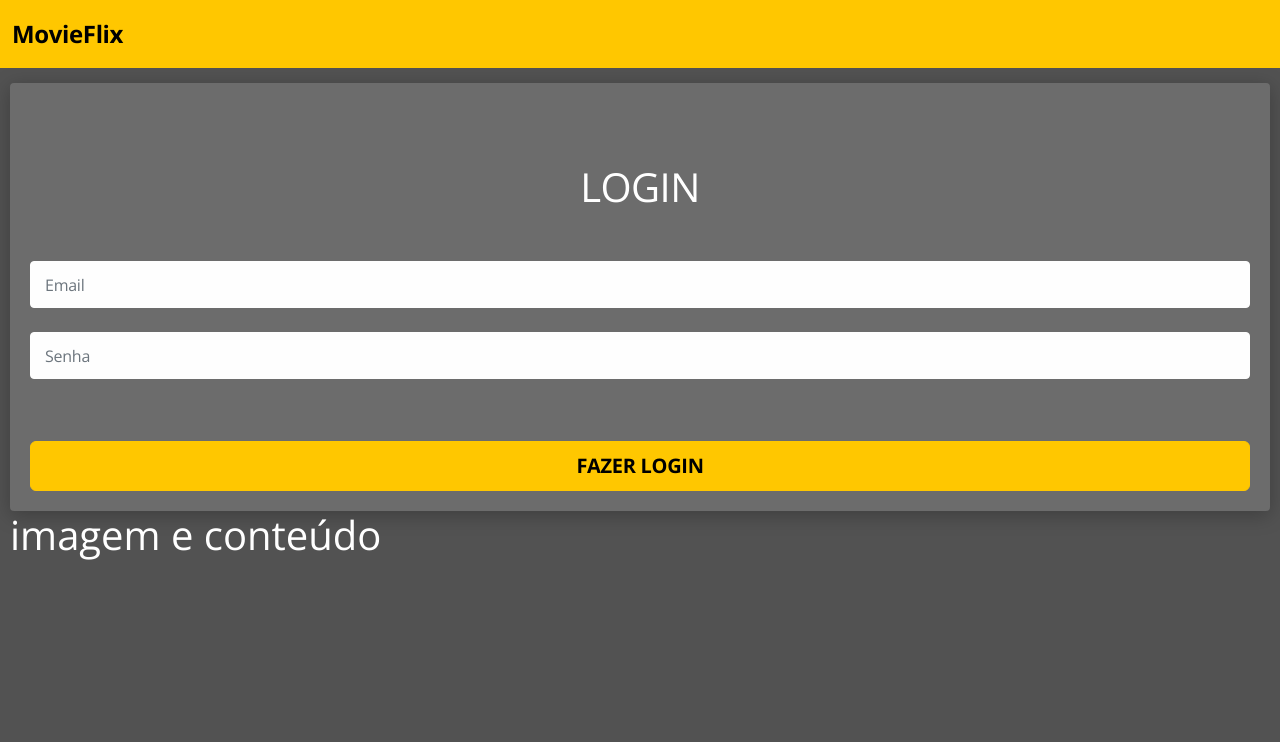
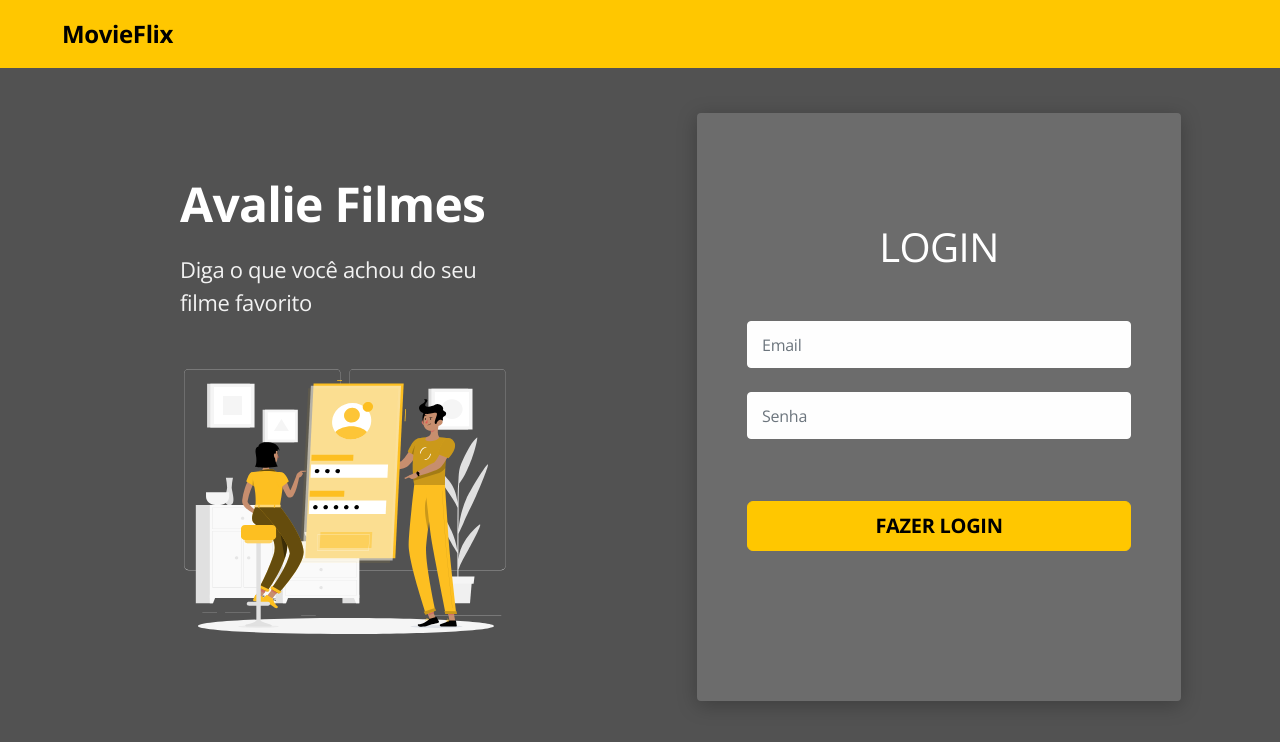
Before and after one commit to LorenzoBondan/MovieFlix, a React (Create React App) app in the folder frontend/: page / in a window 1280 px wide. Shown: the top 742 px of the page. Built offline with nearby package versions, Linux system fonts and the light colour scheme.

Commit message:
Responsive home layout

```diff
--- a/frontend/src/components/Navbar/styles.css
+++ b/frontend/src/components/Navbar/styles.css
@@ -1,6 +1,5 @@
 .main-nav {
     min-height: 68px;
-    padding-left: 18px;
 }
 
 .nav-logo-text, .nav-logo-text:hover{
@@ -14,10 +13,23 @@
     letter-spacing: -0.015em;
     text-decoration: none;
     margin-bottom: 0;
+    margin-left: 10px;
+}
+
+@media(min-width:576px){
+    .nav-logo-text h4 {
+        margin-left: 23px;
+    }
+}
+
+@media(min-width:768px){
+    .nav-logo-text h4 {
+        margin-left: 31px;
+    }
 }
 
 @media(min-width:1200px){
-    .main-nav {
-        padding-left: 50px;
+    .nav-logo-text h4 {
+        margin-left: 50px;
     }
 }
--- a/frontend/src/pages/Home/Login/index.tsx
+++ b/frontend/src/pages/Home/Login/index.tsx
@@ -1,4 +1,5 @@
 import { Link } from 'react-router-dom';
+import {ReactComponent as ImgHome} from 'assets/images/home-image.svg';
 
 import './styles.css';
 
@@ -38,7 +39,14 @@ const Login = () => {
     </div>
 
     <div className='content-container'>
-        <h1>imagem e conteúdo</h1>
+        <div className='content-container-text'>
+            <h1>Avalie Filmes</h1>
+            <p>Diga o que você achou do seu filme favorito</p>
+        </div>
+
+        <div className='content-container-image'>
+            <ImgHome />
+        </div>
     </div>
 
     </div>
--- a/frontend/src/pages/Home/Login/styles.css
+++ b/frontend/src/pages/Home/Login/styles.css
@@ -1,11 +1,15 @@
 .home-container {
     padding: 10px;
+
+
 }
 
 .login-card {
     padding: 20px;
     font-size: 16px;
     margin-top: 5px;
+
+
 }
 
 .login-card h1{
@@ -40,6 +44,7 @@ input[type=text], input[type=password]{
     width: 100%;
     height: 50px;
     margin-top: 54px;
+    margin-bottom: 100px;
 }
 
 .login-card button h6{
@@ -57,10 +62,77 @@ input[type=text], input[type=password]{
     display: none;
 }
 
+
+@media(min-width:576px){
+    .home-container {
+        padding: 40px 50px;
+        display: flex;
+        align-items: center;
+        justify-content: center;
+    }
+
+    .login-card {
+        padding: 50px;
+        font-size: 16px;
+        margin-top: 5px;
+    }
+
+    .login-card button {
+        width: 384px;
+    }
+
+    input[type=text], input[type=password]{
+        width: 384px;
+    }
+}
+
+@media(min-width:768px){
+    .home-container {
+        padding: 40px 145px;
+    }
+}
+
+
 @media(min-width:1200px){
 
+    .home-container {
+        display: flex;
+        flex-direction: row-reverse;
+        justify-content: space-around;
+    }
 
     .content-container {
         display: unset;
+        padding: 10px;
+        margin-right: 150px;
     }
+
+    .content-container h1 {
+        font-weight: 700;
+        font-size: 48px;
+        letter-spacing: -0.015em;
+
+        color: #FFFFFF;
+
+        margin-bottom: 20px;
+        margin-left: 25px;
+    }
+
+    .content-container p {
+        font-weight: 400;
+        font-size: 22px;
+        letter-spacing: -0.015em;
+
+        color: #F2F2F2;
+
+        margin-bottom: 50px;
+        margin-left: 25px;
+
+        width: 80%;
+    }
+
+    .content-container-image {
+        width: 100%
+    }
+
 }
```
Also changed, not shown: frontend/src/assets/images/home-image.svg (added).
